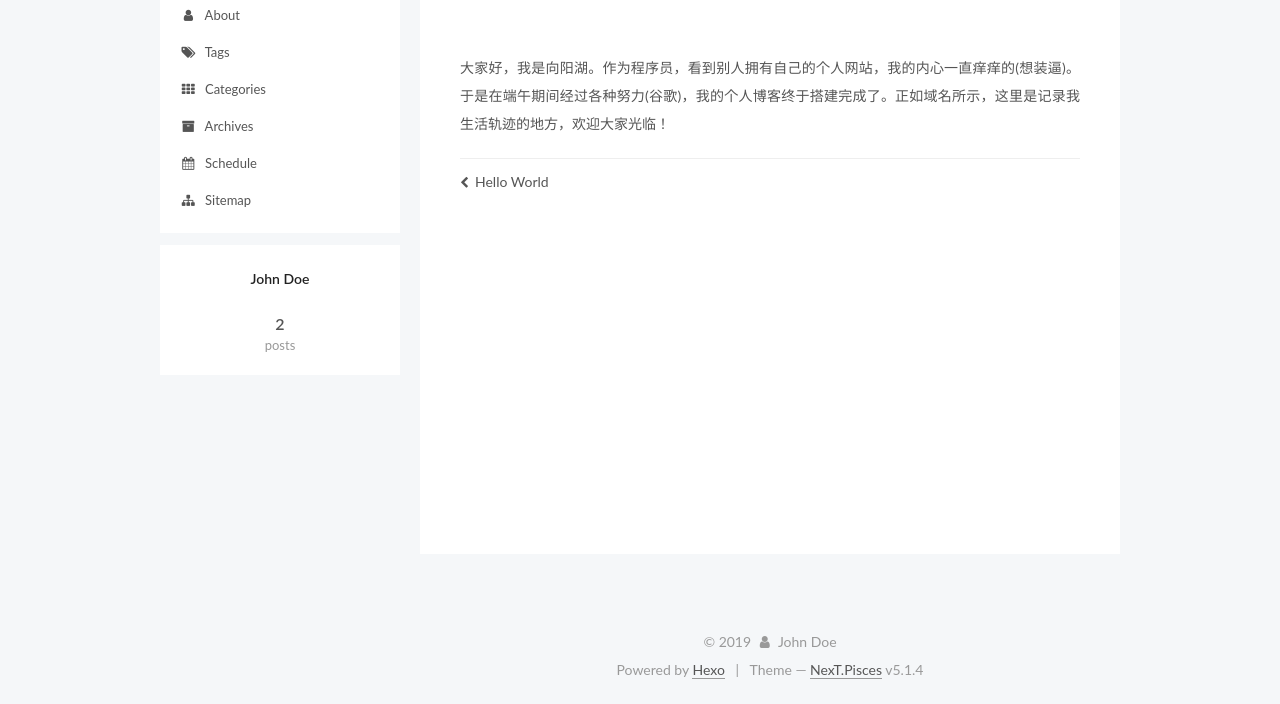
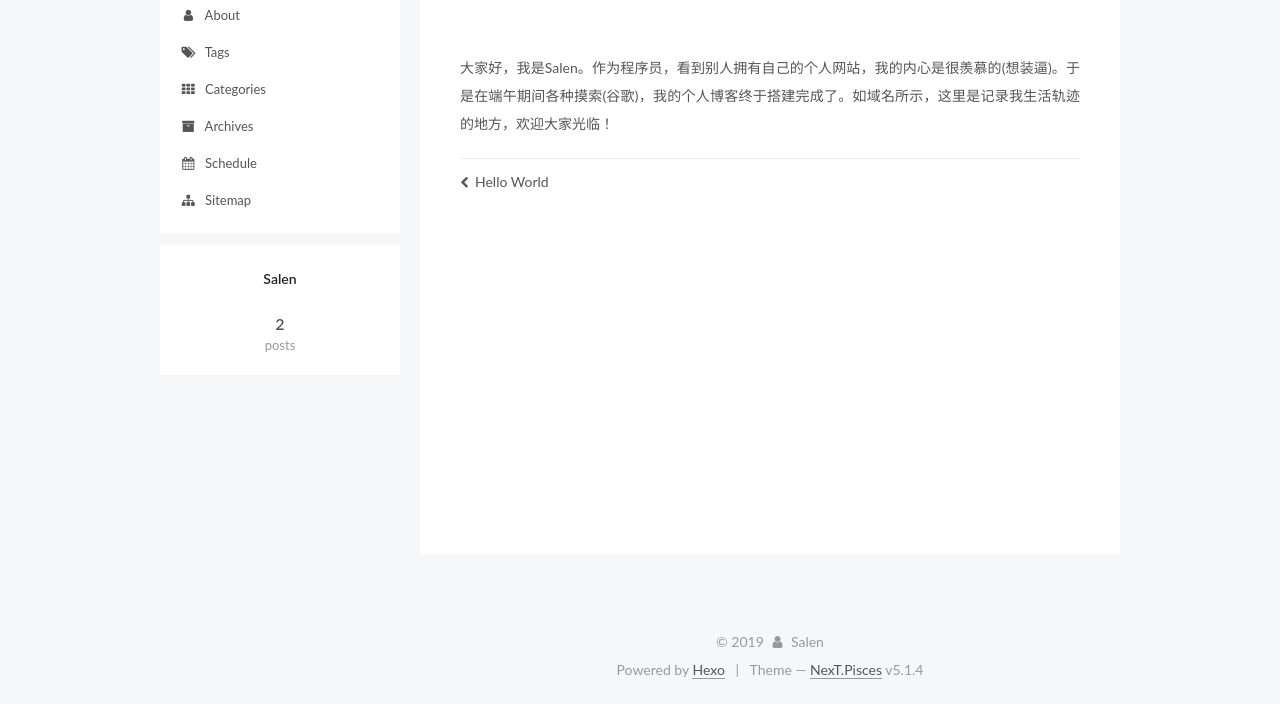
Before and after one commit to xyhrun/xyhrun.github.io, a plain HTML site: page 2019/06/08/foreword/index.html in a window 1280 px wide. Shown: the part 149-853 px from the top of the page. Drawn offline with Linux system fonts and the light colour scheme.

Commit message:
fix foreword desc

```diff
--- a/2019/06/08/foreword/index.html
+++ b/2019/06/08/foreword/index.html
@@ -17,7 +17,7 @@
     <link rel="icon" type="image/png" sizes="16x16" href="/images/favicon-16x16-next.png?v=5.1.4">
     <link rel="mask-icon" href="/images/logo.svg?v=5.1.4" color="#222">
     <meta name="keywords" content="Hexo, NexT">
-    <meta name="description" content="大家好，我是向阳湖。作为程序员，看到别人拥有自己的个人网站，我的内心一直痒痒的(想装逼)。于是在端午期间经过各种努力(谷歌)，我的个人博客终于搭建完成了。正如域名所示，这里是记录我生活轨迹的地方，欢迎大家光临！">
+    <meta name="description" content="大家好，我是Salen。作为程序员，看到别人拥有自己的个人网站，我的内心是很羨慕的(想装逼)。于是在端午期间各种摸索(谷歌)，我的个人博客终于搭建完成了。如域名所示，这里是记录我生活轨迹的地方，欢迎大家光临！">
     <meta property="og:type" content="article">
     <meta property="og:title" content="foreword">
     <meta property="og:description" content="Welcome to Hexo! This is your very first post. Check documentation for more info. If you get any problems when using Hexo, you can find the answer in troubleshooting or you can ask me on GitHub. Quick">
@@ -51,7 +51,7 @@
     };
     </script>
     <link rel="canonical" href="http://yoursite.com/2019/06/08/foreword/">
-    <title>foreword | Hexo</title>
+    <title>foreword | Now</title>
 </head>
 
 <body itemscope itemtype="http://schema.org/WebPage" lang="default">
@@ -135,7 +135,7 @@
                                 <div class="post-block">
                                     <link itemprop="mainEntityOfPage" href="http://yoursite.com/2019/06/08/foreword/">
                                     <span hidden itemprop="author" itemscope itemtype="http://schema.org/Person">
-                                        <meta itemprop="name" content="John Doe">
+                                        <meta itemprop="name" content="Salen">
                                         <meta itemprop="description" content>
                                         <meta itemprop="image" content="/images/avatar.gif">
                                     </span>
@@ -157,7 +157,7 @@
                                         </div>
                                     </header>
                                     <div class="post-body" itemprop="articleBody">
-                                        <p>大家好，我是向阳湖。作为程序员，看到别人拥有自己的个人网站，我的内心一直痒痒的(想装逼)。于是在端午期间经过各种努力(谷歌)，我的个人博客终于搭建完成了。正如域名所示，这里是记录我生活轨迹的地方，欢迎大家光临！</p>
+                                        <p>大家好，我是Salen。作为程序员，看到别人拥有自己的个人网站，我的内心是很羨慕的(想装逼)。于是在端午期间各种摸索(谷歌)，我的个人博客终于搭建完成了。如域名所示，这里是记录我生活轨迹的地方，欢迎大家光临！</p>
                                     </div>
                                     <footer class="post-footer">
                                         <div class="post-nav">
@@ -190,7 +190,7 @@
                         <section class="site-overview-wrap sidebar-panel sidebar-panel-active">
                             <div class="site-overview">
                                 <div class="site-author motion-element" itemprop="author" itemscope itemtype="http://schema.org/Person">
-                                    <p class="site-author-name" itemprop="name">John Doe</p>
+                                    <p class="site-author-name" itemprop="name">Salen</p>
                                     <p class="site-description motion-element" itemprop="description"></p>
                                 </div>
                                 <nav class="site-state motion-element">
@@ -213,7 +213,7 @@
                     <span class="with-love">
                         <i class="fa fa-user"></i>
                     </span>
-                    <span class="author" itemprop="copyrightHolder">John Doe</span>
+                    <span class="author" itemprop="copyrightHolder">Salen</span>
                 </div>
                 <div class="powered-by">Powered by <a class="theme-link" target="_blank" href="https://hexo.io">Hexo</a></div>
                 <span class="post-meta-divider">|</span>
```
Also changed, not shown: 2019/06/08/hello-world/index.html (+4 -4 lines), index.html (+6 -5 lines).
